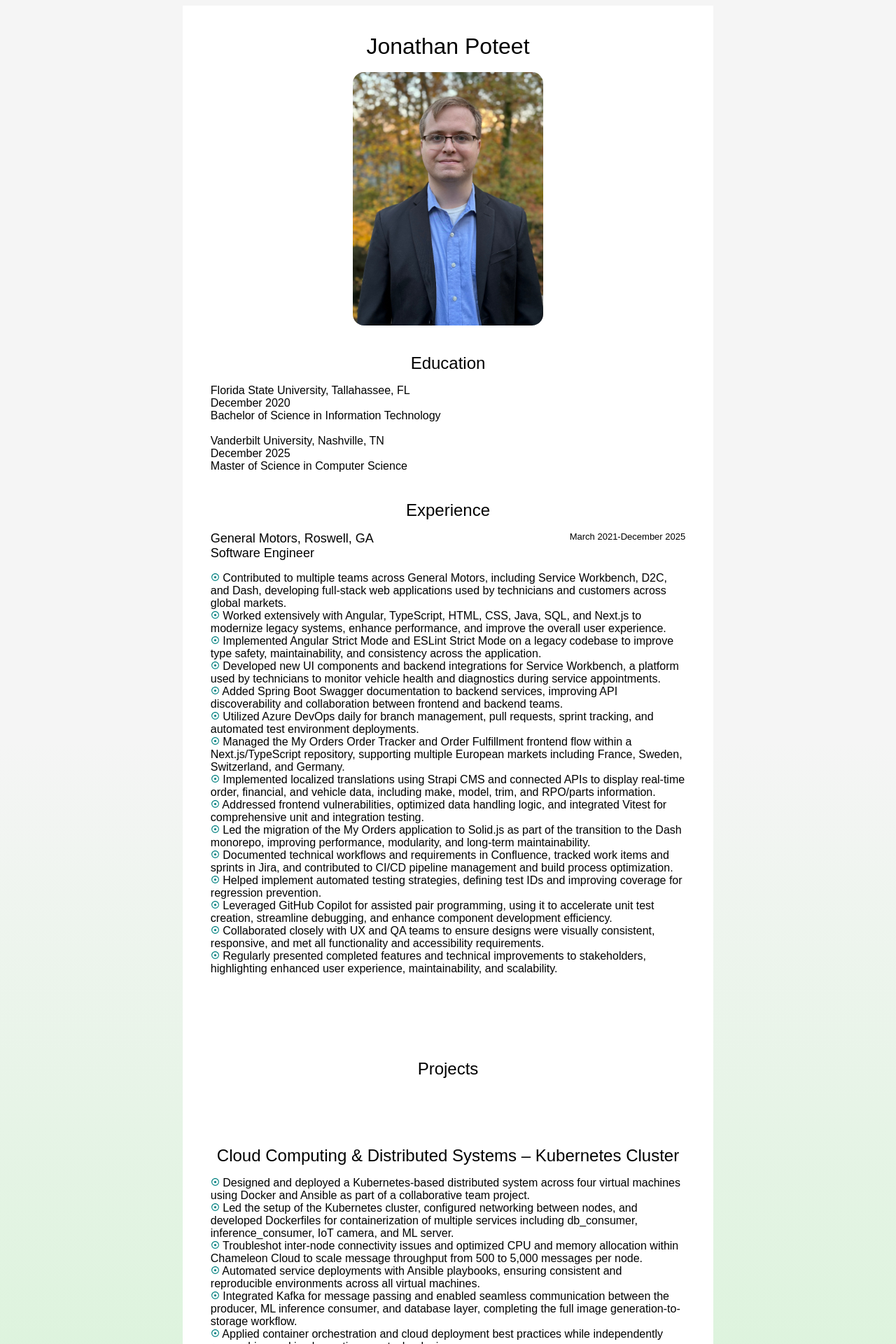
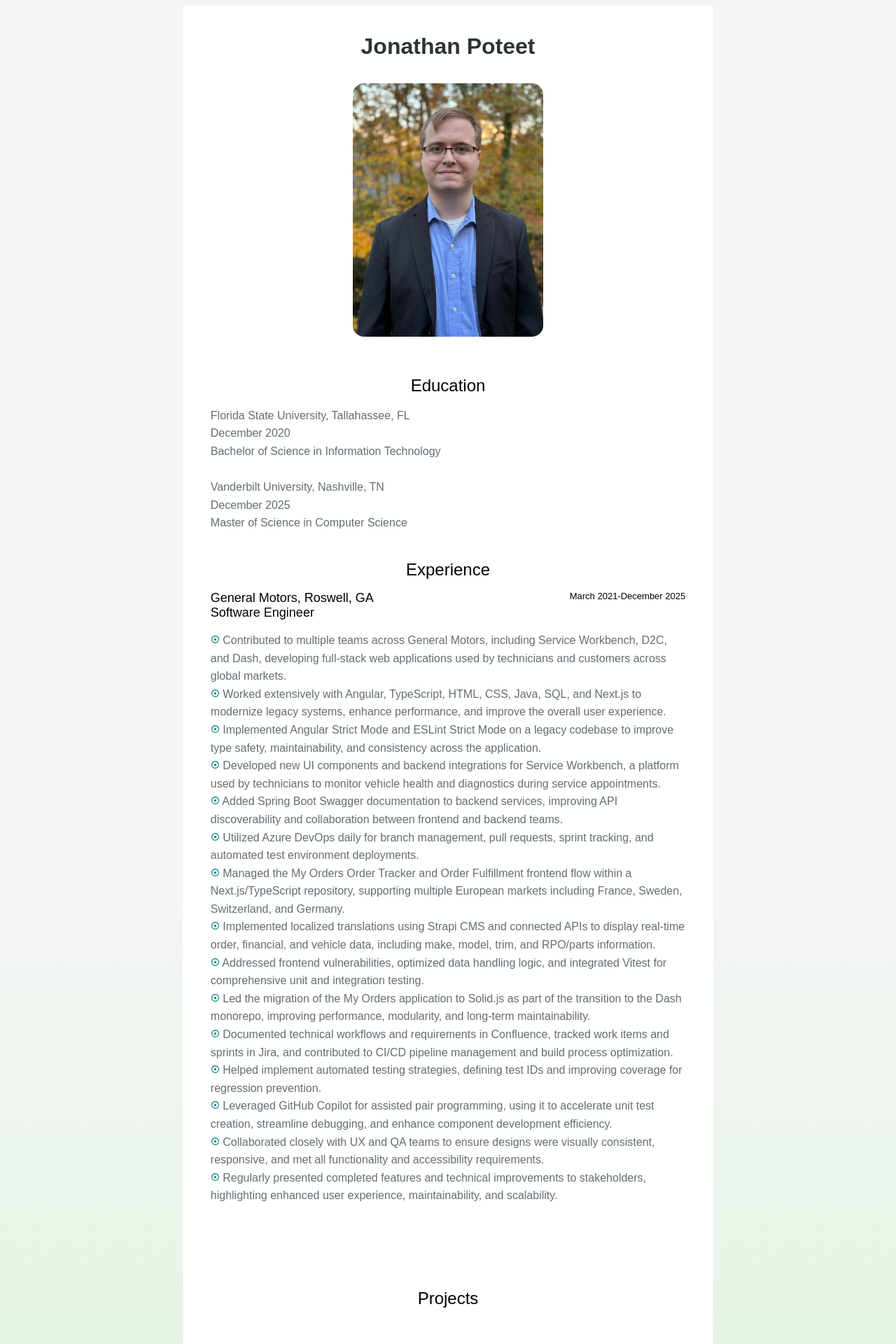
Before and after one commit to JonathanPoteet/jonathanpoteet.github.io, a Next.js app: page / in a window 1280 px wide. Shown: the top 1920 px of the page at 70% size. Built offline with nearby package versions, Linux system fonts and the light colour scheme; a web font is replaced by a local one.

Commit message:
css updates

```diff
--- a/app/about.module.scss
+++ b/app/about.module.scss
@@ -14,6 +14,11 @@
             flex-wrap: wrap;
             // padding-bottom: 1rem;
             font-size: xx-large;
+
+            margin-bottom: 1rem;
+            font-size: 2rem;
+            font-weight: 550;
+            color: #2d3436;
         }
         .sectionSubHeader {
             display: flex;
@@ -23,6 +28,8 @@
             font-size: x-large;
         }
         .sectionBody {
+            line-height: 1.6;
+            color: #636e72;
             padding-bottom: 2.5rem;
             svg {
                 color: teal;
@@ -96,6 +103,8 @@
             font-size: x-large;
         }
         .sectionBody {
+            color: #636e72;
+            line-height: 1.6;
             padding-bottom: 1rem;
             svg {
                 color: teal;
--- a/app/page.tsx
+++ b/app/page.tsx
@@ -152,7 +152,7 @@ export default function Home() {
 
         <div className={s.projectSection}>
             <div className={s.sectionSubHeader}>Next.js Website with Three.js integrations</div>
-            <div className={s.projectDescription}>
+            <div className={s.sectionBody}>
               <div>This portfolio is created using the React Three.js framework, Typescript, styled using CSS modules, and it is deployed from GitHub pages. The link to the code for this site is found below.</div>
               <Link className={s.projectLink} href='https://github.com/JonathanPoteet/jonathanpoteet.github.io'>
                   https://github.com/JonathanPoteet/jonathanpoteet.github.io
```
